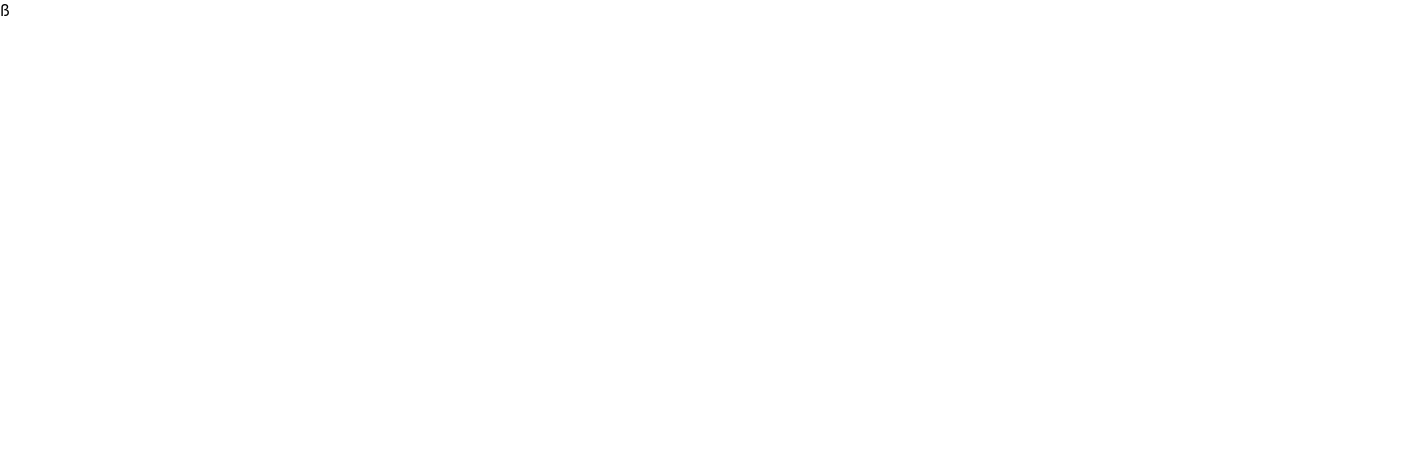
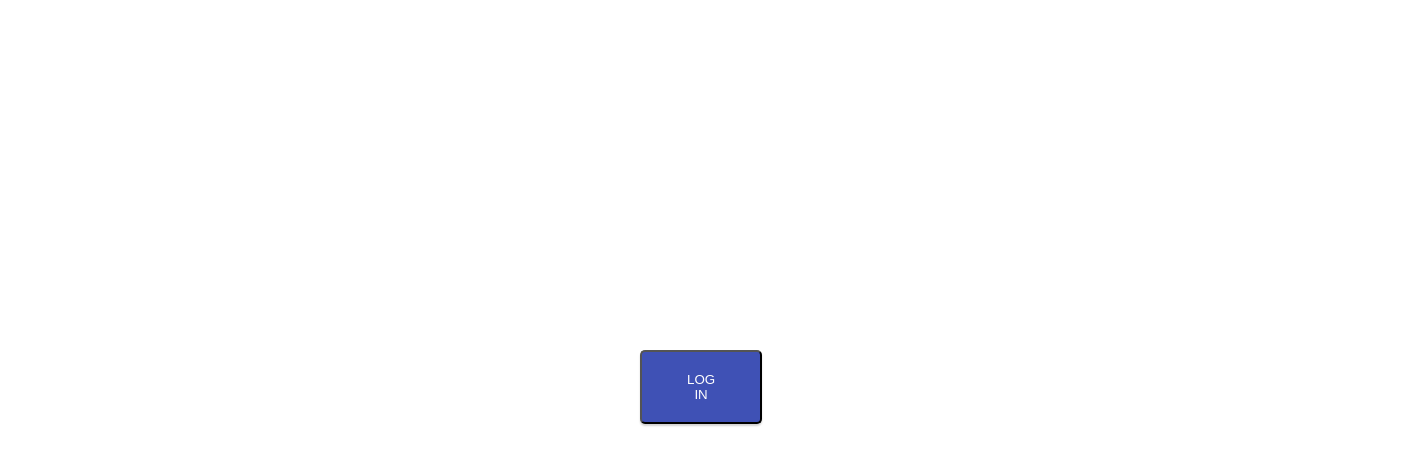
Before and after one commit to justbru/SpotifyBPM, a React (Create React App) app: page / in a window 1280 px wide. Shown: the top 464 px of the page, 1402 px wide, since content can reach past the window. Built offline with nearby package versions, Linux system fonts and the light colour scheme.

Commit message:
added button to home page to be used for spotify log in

```diff
--- a/package.json
+++ b/package.json
@@ -10,6 +10,7 @@
     "react": "^18.2.0",
     "react-dom": "^18.2.0",
     "react-scripts": "5.0.1",
+    "styled-components": "^5.3.6",
     "web-vitals": "^2.1.4"
   },
   "scripts": {
--- a/src/App.js
+++ b/src/App.js
@@ -1,13 +1,53 @@
 import React, { useState, useEffect } from 'react';
 import axios from 'axios'
 
-function App() {
-  const [playlists, setCharacters] = useState([]);
+import styled from "styled-components";
 
+const theme = {
+  blue: {
+    default: "#3f51b5",
+    hover: "#283593"
+  },
+  pink: {
+    default: "#e91e63",
+    hover: "#ad1457"
+  }
+};
+
+const Button = styled.button`
+  background-color: ${(props) => theme[props.theme].default};
+  color: white;
+  padding: 20px 45px;
+  border-radius: 5px;
+  outline: 0;
+  text-transform: uppercase;
+  margin: 350px 640px;
+  cursor: pointer;
+  box-shadow: 0px 2px 2px lightgray;
+  transition: ease background-color 250ms;
+  &:hover {
+    background-color: ${(props) => theme[props.theme].hover};
+  }
+  &:disabled {
+    cursor: default;
+    opacity: 0.7;
+  }
+`;
+
+Button.defaultProps = {
+  theme: "blue"
+};
+
+function clickMe() {
+  alert("You clicked me!");
+}
+
+export default function App() {
   return (
-    <div className="container">ß
-    </div>
+    <>
+      <div>
+        <Button onClick={clickMe}>Log in</Button>
+      </div>
+    </>
   );
 }
-
-export default App;
```
Also changed, not shown: 1 other file (tests, documents, lock files or other folders).
